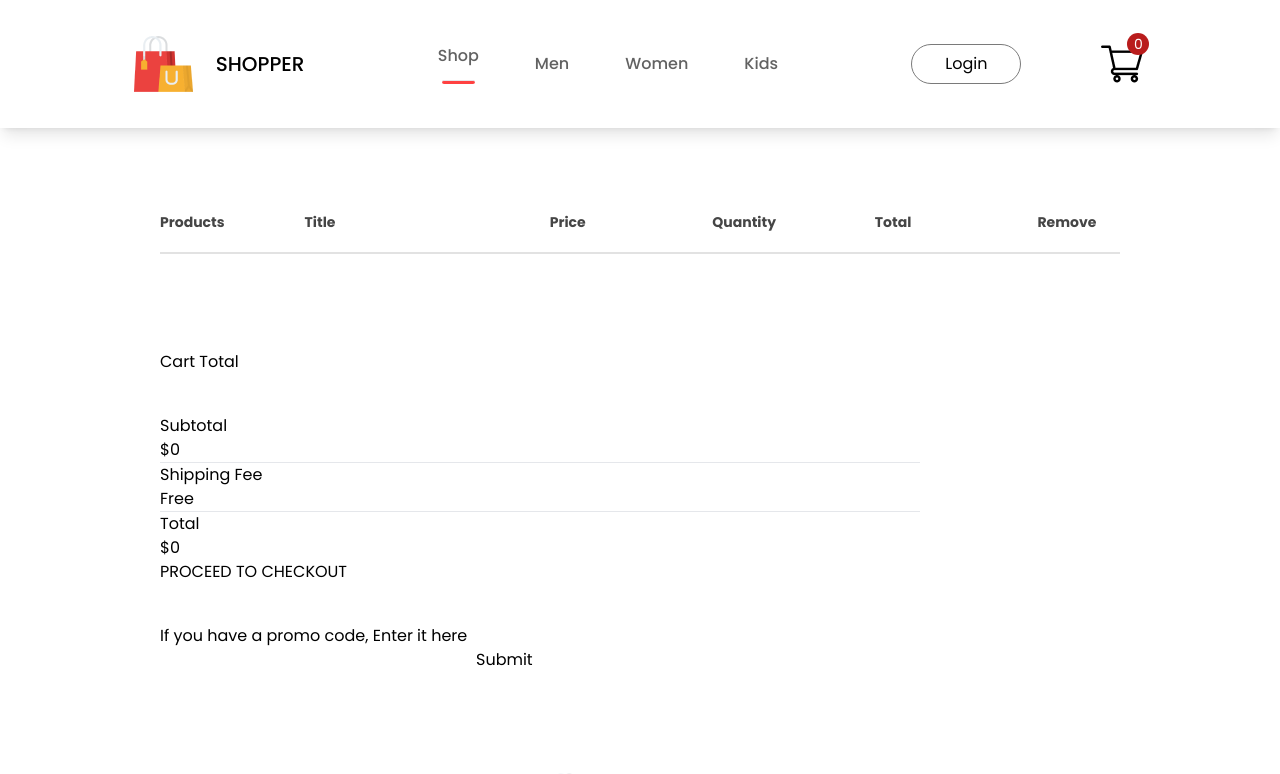
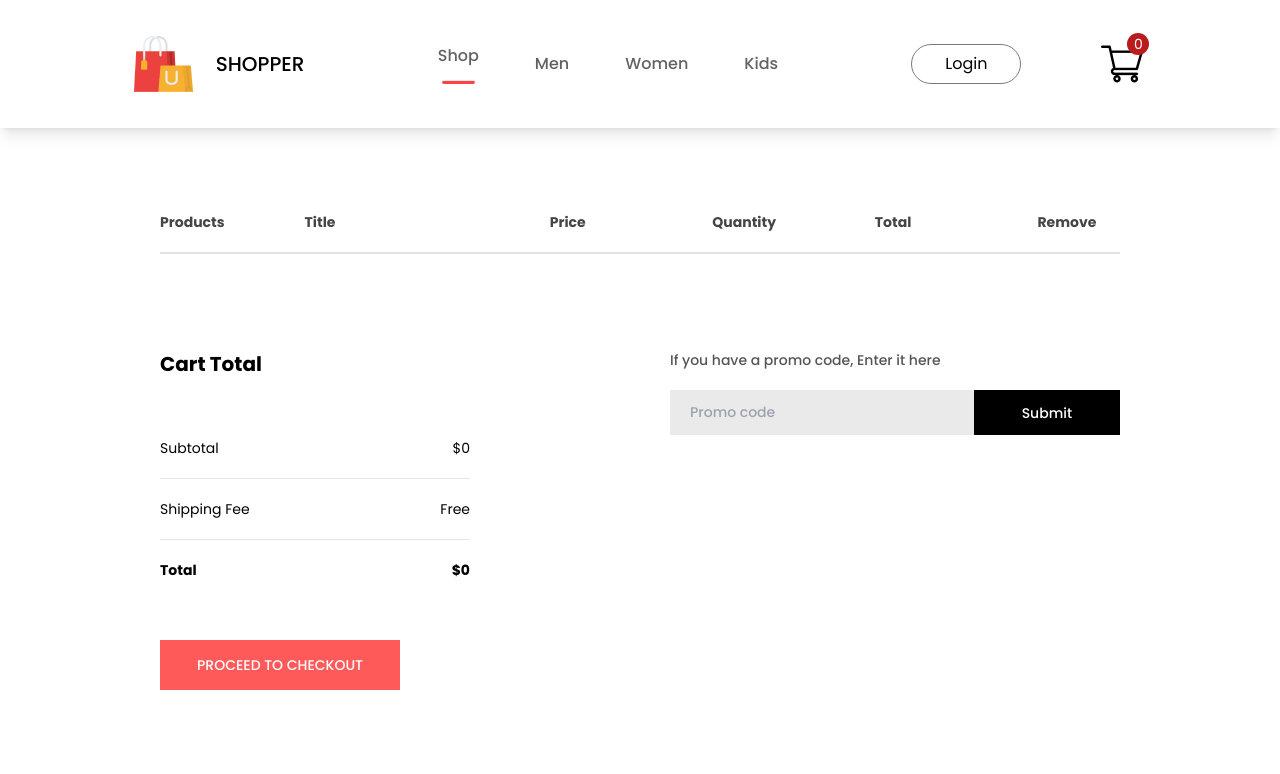
Before and after one commit to ChamodDulanjana/Shopper, a React (Vite) app: page /cart in a window 1280 px wide. Shown: the top 774 px of the page. Built offline with nearby package versions, Linux system fonts and the light colour scheme.

Commit message:
UI of cart page is done

```diff
--- a/src/component/cartItems/CartItems.tsx
+++ b/src/component/cartItems/CartItems.tsx
@@ -39,33 +39,39 @@ const CartItems = () => {
                 }
                 return null;
             })}
-            <div className="flex my-24">
+            <div className="flex my-24 text-sm">
                 <div className="flex-1 flex flex-col mr-[200px] gap-10">
-                    <h1>Cart Total</h1>
+                    <h1 className="text-xl font-bold">Cart Total</h1>
                     <div>
-                        <div>
+                        <div className="flex justify-between py-5">
                             <p>Subtotal</p>
                             <p>$0</p>
                         </div>
                         <hr/>
-                        <div>
+                        <div className="flex justify-between py-5">
                             <p>Shipping Fee</p>
-                            <p>Free
-                            </p>
-                            <hr/>
-                            <div>
-                                <h3>Total</h3>
-                                <h3>$0</h3>
-                            </div>
+                            <p>Free</p>
                         </div>
-                        <button>PROCEED TO CHECKOUT</button>
+                        <hr/>
+                        <div className="flex justify-between py-5 font-bold">
+                            <h3>Total</h3>
+                            <h3>$0</h3>
+                        </div>
+                        <button
+                            className="w-[240px] h-[50px] outline-none border-none bg-[#ff5a5a] text-white text-sm font-medium cursor-pointer mt-10">PROCEED
+                            TO CHECKOUT
+                        </button>
                     </div>
-                    <div>
-                        <p>If you have a promo code, Enter it here</p>
-                        <div>
-                            <input type="text"/>
-                            <button>Submit</button>
-                        </div>
+                </div>
+
+                <div className="flex-1 font-medium text-sm">
+                    <p className="text-[#555]">If you have a promo code, Enter it here</p>
+                    <div className="w-[450px] h-[45px] mt-5 pl-5 bg-[#eaeaea] flex items-center">
+                        <input
+                            placeholder="Promo code"
+                            type="text"
+                            className="border-none outline-none bg-transparent text-sm w-[330px] h-[50px]"/>
+                        <button className=" w-[170px] h-[45px] text-sm font-medium bg-black text-white cursor-pointer">Submit</button>
                     </div>
                 </div>
             </div>
```
